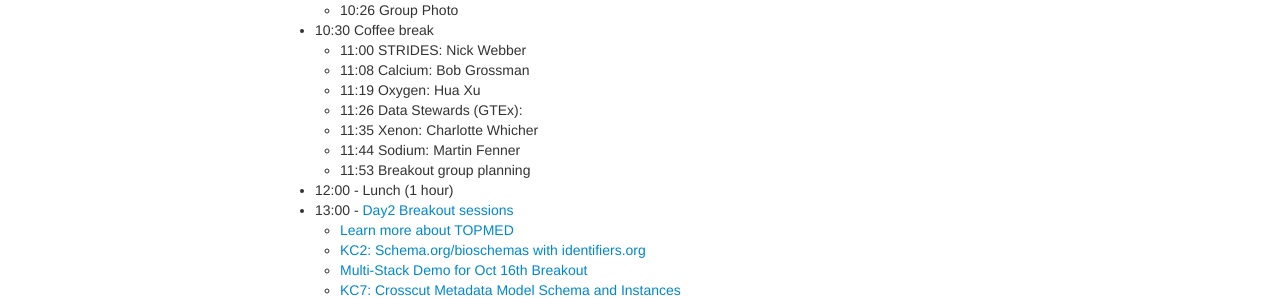
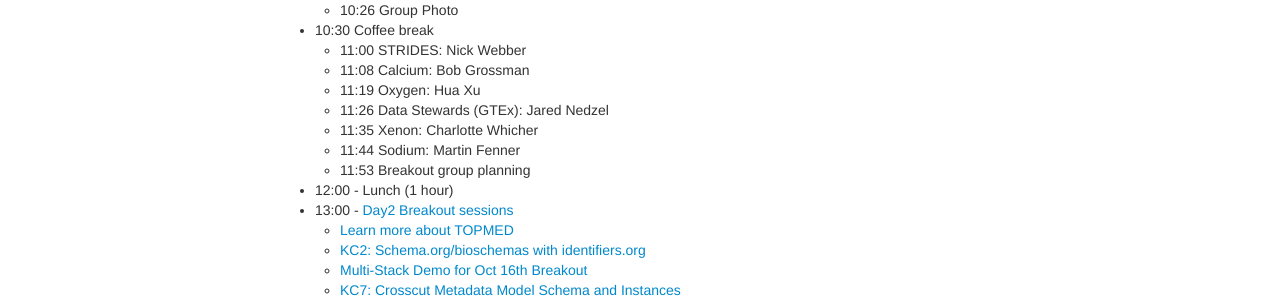
Before and after one commit to dcppc/2018-august-workshop, a Jekyll site: the page built from docs/agenda.md, in a window 1280 px wide. Shown: the part 1326-1624 px from the top of the page. Built offline with Jekyll 4.4.1, drawn with Linux system fonts in a browser that asks for light colours.

Commit message:
add speaker

```diff
--- a/docs/agenda.md
+++ b/docs/agenda.md
@@ -66,7 +66,7 @@ Group Dinner: _Dinner will be at Fogo de Chao. Stay tuned for details!_
 	- 11:00 STRIDES: Nick Webber
 	- 11:08 Calcium: Bob Grossman
 	- 11:19 Oxygen: Hua Xu
-	- 11:26 Data Stewards (GTEx):
+	- 11:26 Data Stewards (GTEx): Jared Nedzel
 	- 11:35 Xenon: Charlotte Whicher
 	- 11:44 Sodium: Martin Fenner
 	- 11:53 Breakout group planning
```
